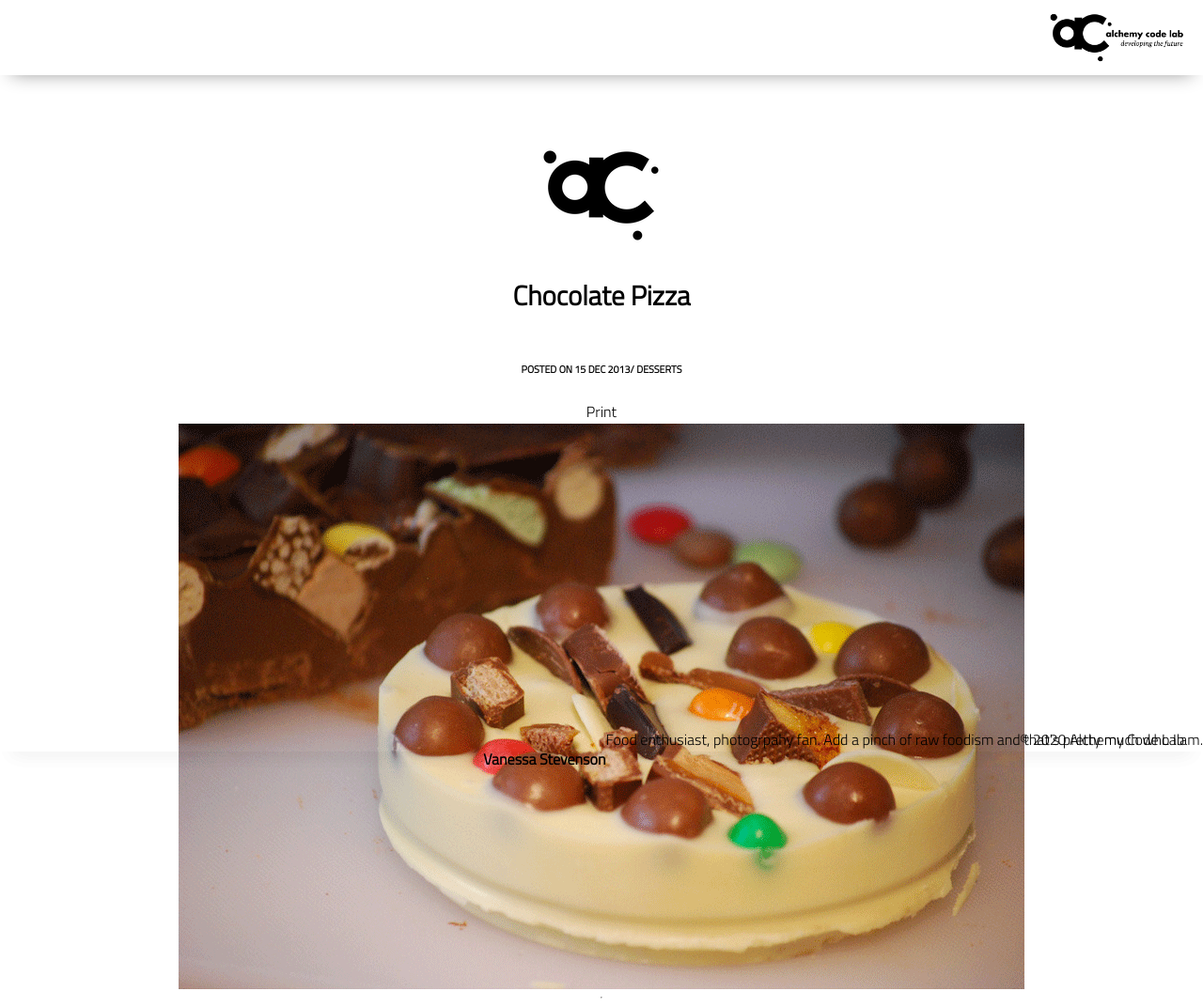
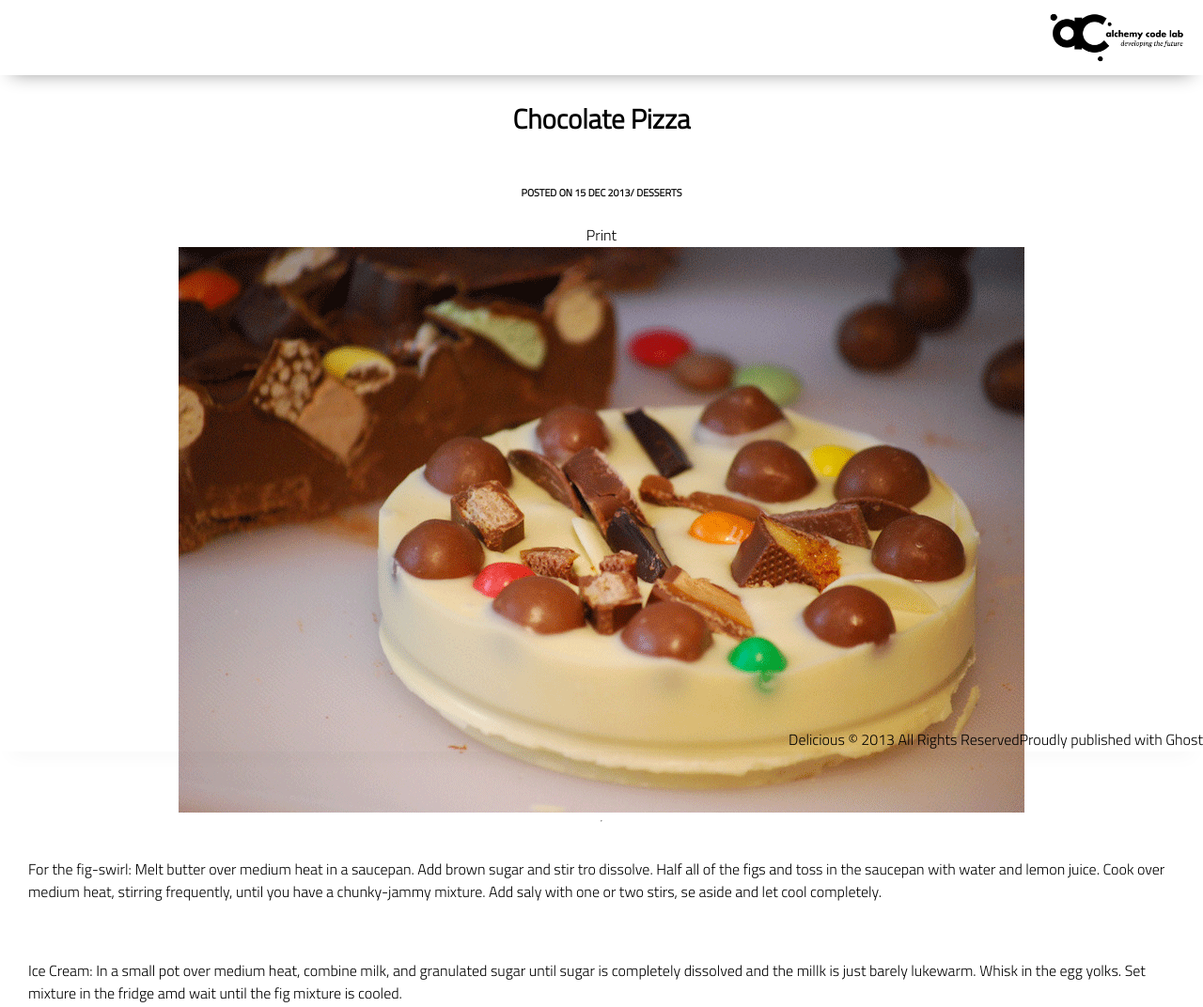
Before and after one commit to HonduranCoder/ChocolateCake, a plain HTML site: page index.html in a window 1280 px wide. Shown: the top 1072 px of the page at 94% size. Drawn offline with Linux system fonts and the light colour scheme.

Commit message:
HTML cleanup

```diff
--- a/index.html
+++ b/index.html
@@ -9,7 +9,7 @@
     <link rel="stylesheet" href="./styles/reset.css">
     <link rel="stylesheet" href="./styles/style.css">
     <link rel="stylesheet" href="./styles/home.css">
-    <title>Document</title>
+    <title>Homepage</title>
 </head>
 
 <body>
@@ -19,8 +19,6 @@
         </div>
     </header>
     <main>
-        <section class="main-section">
-            <img class="main-logo" src="./assets/alchemy-logo.png" />
             <h2>
                 Chocolate Pizza
             </h2>
@@ -53,16 +51,19 @@
                 <li> 2 tbsp butter </li>
                 <li> 1 cup honey roasted pecans, rooughly chopped </li>
             </ol>
-            <footer>
+            <section>
                 <h4>Vanessa Stevenson</h4>
                 <span> Food enthusiast, photogrpahy fan. Add a pinch of raw foodism and that's pretty much who I am.</span>
+                <button>SHARE RECIPE</button>
+            </section>
+            <footer>
+                <span> Delicious &copy; 2013 All Rights Reserved </span>
+                <span>Proudly published with Ghost</span>
             </footer>
 
         </section>
     </main>
-    <footer>
-        <div class="copy gutter-right">&copy; 2020 Alchemy Code Lab</div>
-    </footer>
+
 
     <script type="module" src="./app.js"></script>
 </body>
```
